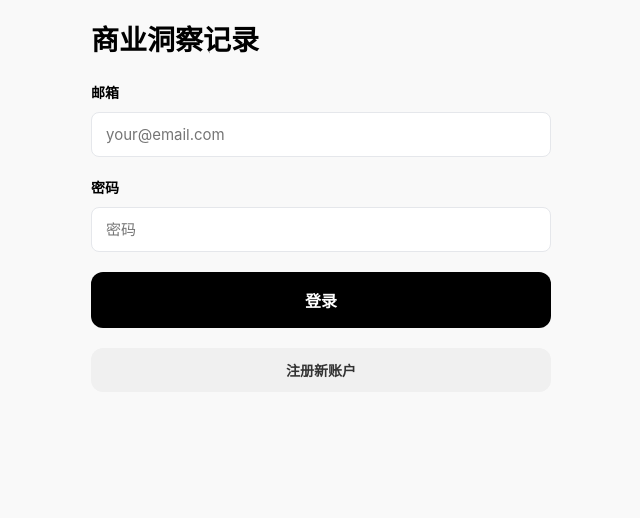
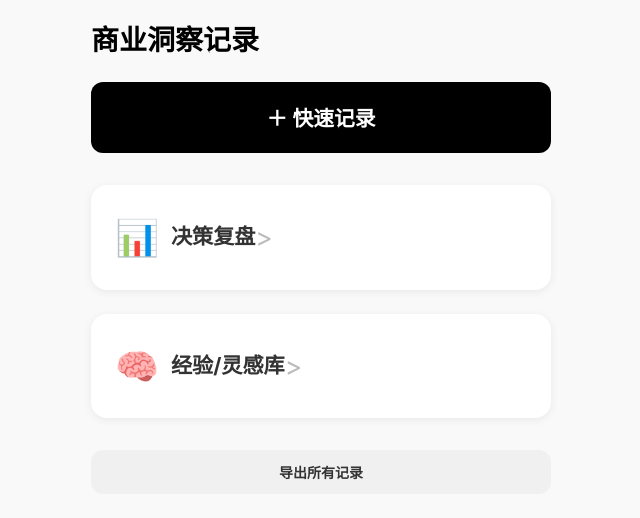
Before and after one commit to MMINVESTMENT/business-insight-journal, a plain HTML site: page index.html in a window 1280 px wide. Shown: the whole page, without its empty margins (319-959 px from the left). Drawn offline with Linux system fonts and the light colour scheme; no server answers.

Commit message:
Add files via upload

```diff
--- a/index.html
+++ b/index.html
@@ -5,62 +5,64 @@
     <meta name="viewport" content="width=device-width, initial-scale=1.0">
     <title>商业洞察记录</title>
     <link rel="stylesheet" href="style.css">
-
-    <!-- Firebase v8 CDN scripts (全局风格，顺序不能错) -->
-    <script src="https://www.gstatic.com/firebasejs/8.10.1/firebase-app.js"></script>
-    <script src="https://www.gstatic.com/firebasejs/8.10.1/firebase-auth.js"></script>
-    <script src="https://www.gstatic.com/firebasejs/8.10.1/firebase-firestore.js"></script>
-    <!-- 配置和主逻辑 -->
-    <script src="firebase-config.js"></script>
-    <script src="script.js"></script>
 </head>
 <body>
-    <div id="login-form" class="page-container">
-        <div class="page-header">
-            <h1 class="page-title">商业洞察记录</h1>
+    <div class="page-container">
+        <h1 class="page-title">商业洞察记录</h1>
+        <div style="margin: 24px 0;">
+            <button class="btn-primary" style="width:100%;font-size:1.3em;padding:1em 0;" onclick="window.location.href='quick-record.html'">
+                ＋ 快速记录
+            </button>
         </div>
-        <div class="section-spacing">
-            <div class="form-section">
-                <label class="form-label">邮箱</label>
-                <input type="email" class="form-input" id="login-email" placeholder="your@email.com">
+        <div class="main-entry-list">
+            <div class="main-entry-item" onclick="window.location.href='decision-review-list.html'">
+                <span style="font-size:2em;vertical-align:middle;">📊</span>
+                <span style="font-size:1.2em;font-weight:bold;margin-left:12px;">决策复盘</span>
+                <span style="float:right;color:#bbb;font-size:1.5em;">&gt;</span>
             </div>
-            <div class="form-section">
-                <label class="form-label">密码</label>
-                <input type="password" class="form-input" id="login-password" placeholder="密码">
+            <div class="main-entry-item" onclick="window.location.href='insight-library.html'">
+                <span style="font-size:2em;vertical-align:middle;">🧠</span>
+                <span style="font-size:1.2em;font-weight:bold;margin-left:12px;">经验/灵感库</span>
+                <span style="float:right;color:#bbb;font-size:1.5em;">&gt;</span>
             </div>
-            <div class="form-section">
-                <button class="btn-primary" onclick="handleLogin()">登录</button>
-            </div>
-            <div class="form-section">
-                <button class="btn-secondary" onclick="handleRegister()">注册新账户</button>
-            </div>
+        </div>
+        <div style="margin:32px 0 0 0;">
+            <button class="btn-secondary" style="width:100%;" onclick="exportRecords()">导出所有记录</button>
         </div>
     </div>
     <script>
-        function handleLogin() {
-            var email = document.getElementById('login-email').value;
-            var password = document.getElementById('login-password').value;
-            loginUser(email, password)
-                .then(function() {
-                    alert('登录成功');
-                    window.location.href = "quick-record.html"; // 登录后跳转到主页面
-                })
-                .catch(function(error) {
-                    alert('登录失败: ' + error.message);
-                });
-        }
-        function handleRegister() {
-            var email = document.getElementById('login-email').value;
-            var password = document.getElementById('login-password').value;
-            registerUser(email, password)
-                .then(function() {
-                    alert('注册成功');
-                    window.location.href = "quick-record.html"; // 注册后跳转到主页面
-                })
-                .catch(function(error) {
-                    alert('注册失败: ' + error.message);
-                });
+        function exportRecords() {
+            const reviews = localStorage.getItem('businessDecisionReviews');
+            const insights = localStorage.getItem('businessInsights');
+            const blob = new Blob([`决策复盘:\n${reviews}\n\n灵感库:\n${insights}`], {type: 'text/plain'});
+            const url = URL.createObjectURL(blob);
+            const a = document.createElement('a');
+            a.href = url;
+            a.download = 'records.txt';
+            a.click();
+            URL.revokeObjectURL(url);
         }
     </script>
+    <style>
+        .main-entry-list {
+            margin: 32px 0 0 0;
+        }
+        .main-entry-item {
+            background: #fff;
+            border-radius: 16px;
+            box-shadow: 0 2px 8px #0001;
+            padding: 24px 24px;
+            margin-bottom: 24px;
+            cursor: pointer;
+            display: flex;
+            align-items: center;
+            font-size: 1.1em;
+            transition: box-shadow 0.2s;
+        }
+        .main-entry-item:hover {
+            box-shadow: 0 4px 16px #0002;
+            background: #f8f8f8;
+        }
+    </style>
 </body>
 </html>
```
